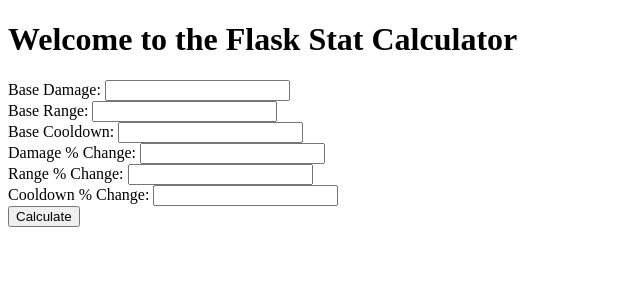
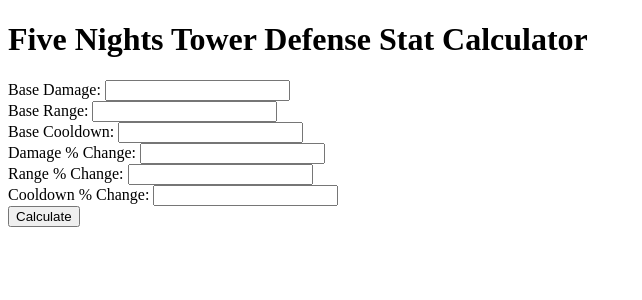
Before and after one commit to PromptedStar90/FNTD-Stat-Calc, a Flask app: page / in a window 1280 px wide. Shown: the top 300 px of the page, without its empty margins (0-642 px from the left). Run offline with Flask 3, Linux system fonts and the light colour scheme.

Commit message:
Update index.html

```diff
--- a/templates/index.html
+++ b/templates/index.html
@@ -6,7 +6,7 @@
     <title>Stat Calculator</title>
 </head>
 <body>
-    <h1>Welcome to the Flask Stat Calculator</h1>
+    <h1>Five Nights Tower Defense Stat Calculator</h1>
     <form method="post">
         <label>Base Damage: <input type="text" name="base_damage"></label><br>
         <label>Base Range: <input type="text" name="base_range"></label><br>
```
